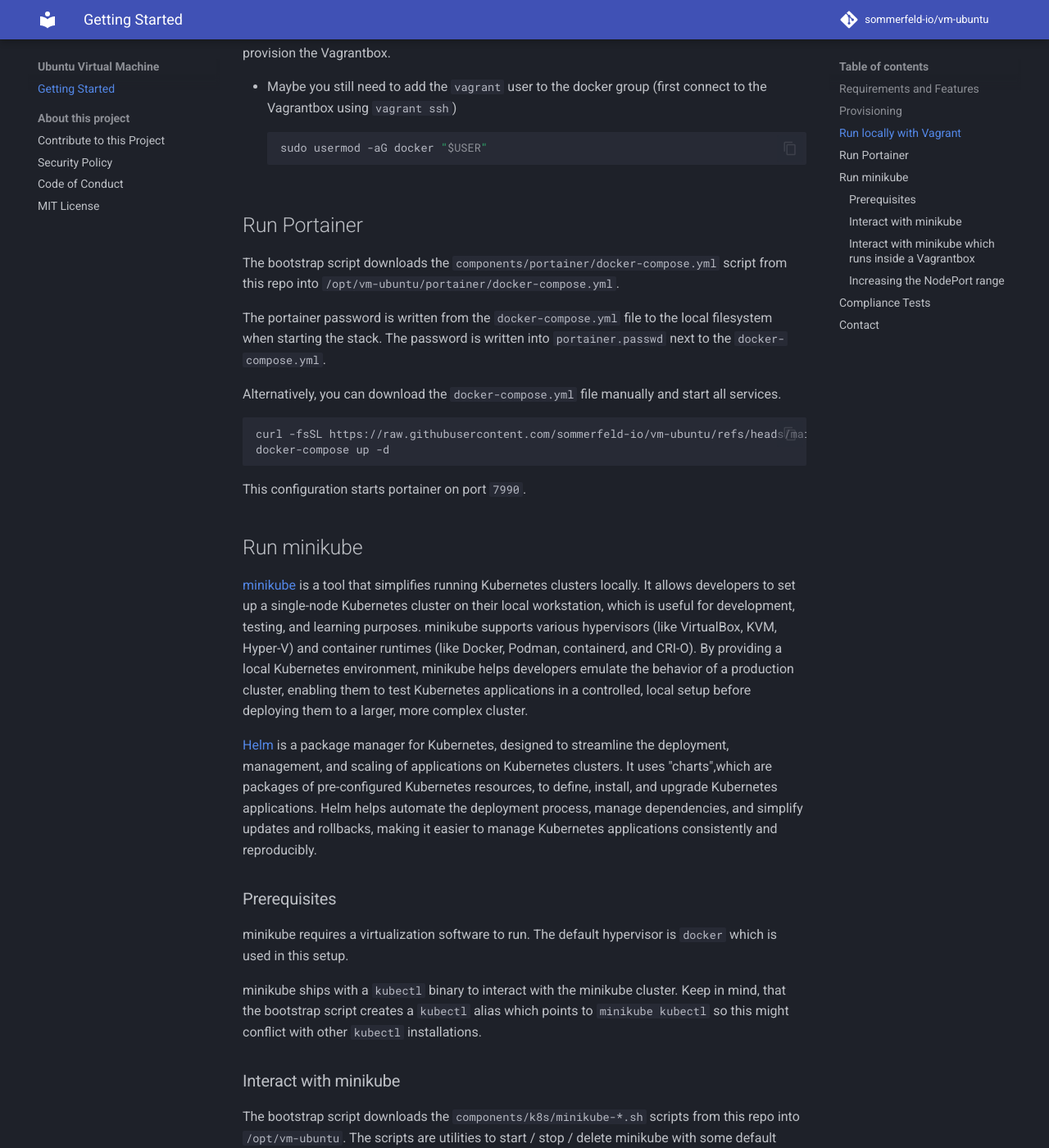
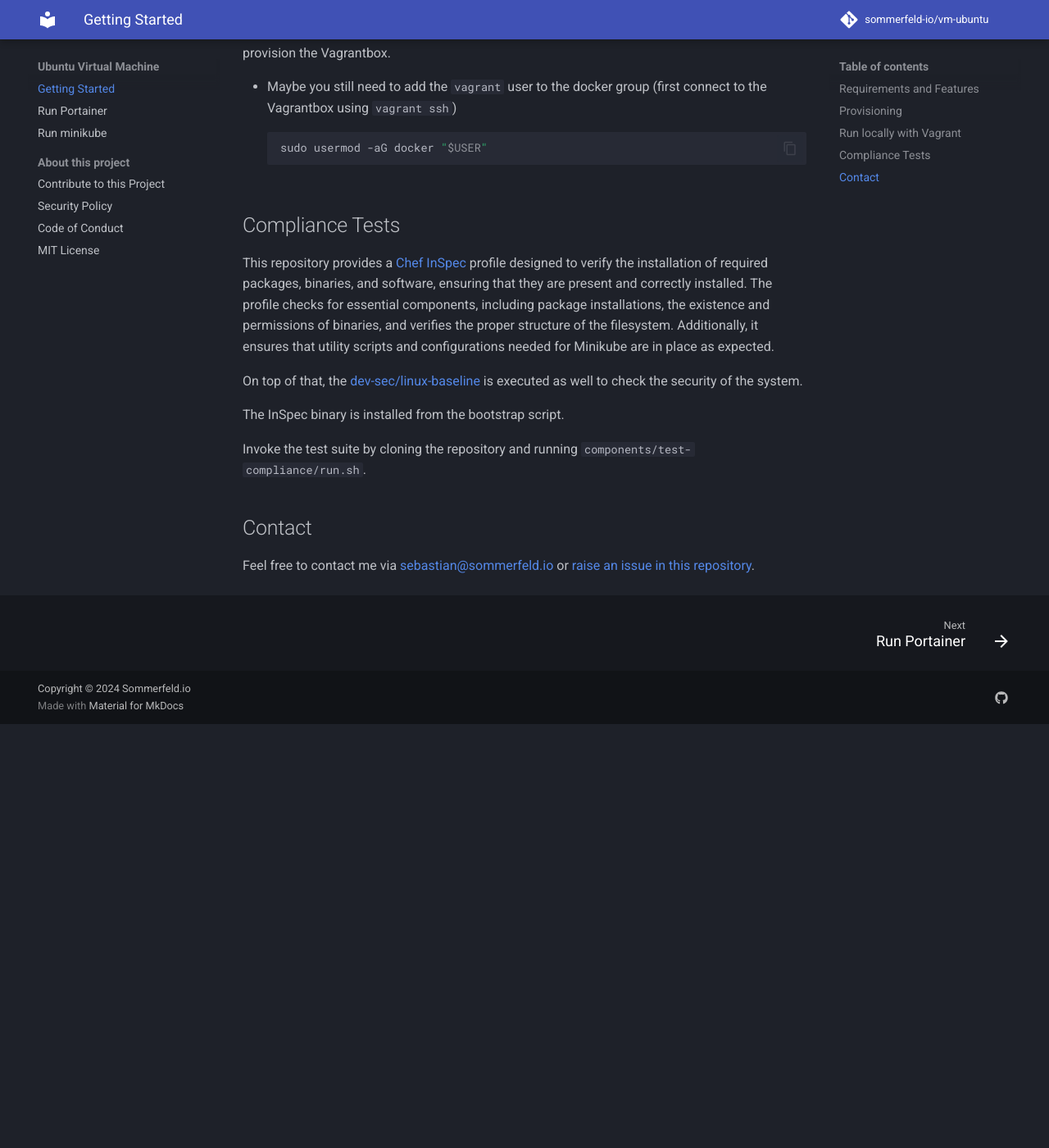
Before and after one commit to sommerfeld-io/vm-ubuntu-desktop, an MkDocs documentation site: the page built from docs/index.md, in a window 1280 px wide and 1400 px high, scrolled down 1212 px. Shown: the whole window at 82% size. Built offline with MkDocs 1.6.1 and Material for MkDocs 9.7.7, drawn with Linux system fonts in a browser that asks for light colours; comment, search, counter and statistics services are not loaded; after the commit the page ends 2095 px from its top, so only the background shows below that; some of the changed text lies outside the part shown.

Commit message:
docs: re-organize pages and nav

````diff
--- a/docs/index.md
+++ b/docs/index.md
@@ -40,86 +40,6 @@ To test the provisioning scripts locally, you can use Vagrant. The `Vagrantfile`
     sudo usermod -aG docker "$USER"
     ```
 
-## Run Portainer
-The bootstrap script downloads the `components/portainer/docker-compose.yml` script from this repo into `/opt/vm-ubuntu/portainer/docker-compose.yml`.
-
-The portainer password is written from the `docker-compose.yml` file to the local filesystem when starting the stack. The password is written into `portainer.passwd` next to the `docker-compose.yml`.
-
-Alternatively, you can download the `docker-compose.yml` file manually and start all services.
-
-```bash
-curl -fsSL https://raw.githubusercontent.com/sommerfeld-io/vm-ubuntu/refs/heads/main/components/portainer/docker-compose.yml -o docker-compose.yml
-docker-compose up -d
-```
-
-This configuration starts portainer on port `7990`.
-
-## Run minikube
-[minikube](https://minikube.sigs.k8s.io) is a tool that simplifies running Kubernetes clusters locally. It allows developers to set up a single-node Kubernetes cluster on their local workstation, which is useful for development, testing, and learning purposes. minikube supports various hypervisors (like VirtualBox, KVM, Hyper-V) and container runtimes (like Docker, Podman, containerd, and CRI-O). By providing a local Kubernetes environment, minikube helps developers emulate the behavior of a production cluster, enabling them to test Kubernetes applications in a controlled, local setup before deploying them to a larger, more complex cluster.
-
-[Helm](https://helm.sh) is a package manager for Kubernetes, designed to streamline the deployment, management, and scaling of applications on Kubernetes clusters. It uses "charts",which are packages of pre-configured Kubernetes resources, to define, install, and upgrade Kubernetes applications. Helm helps automate the deployment process, manage dependencies, and simplify updates and rollbacks, making it easier to manage  Kubernetes applications consistently and reproducibly.
-
-### Prerequisites
-minikube requires a virtualization software to run. The default hypervisor is `docker` which is used in this setup.
-
-minikube ships with a `kubectl` binary to interact with the minikube cluster. Keep in mind, that the bootstrap script creates a `kubectl` alias which points to `minikube kubectl` so this might conflict with other `kubectl` installations.
-
-### Interact with minikube
-The bootstrap script downloads the `components/k8s/minikube-*.sh` scripts from this repo into `/opt/vm-ubuntu`. The scripts are utilities to start / stop / delete minikube with some default settings. minikube startup is slightly different depending on whether it is running in a Vagrantbox or not.
-
-```bash
-minikube version
-minikube status
-helm version
-
-# Startup
-minikube start
-
-# Shutdown
-minikube stop
-
-# Destroy
-minikube delete
-
-# Enable addons
-minikube addons enable metrics-server
-minikube addons enable dashboard
-minikube addons enable ingress
-
-# Expose the minikube dashboard
-minikube dashboard
-
-# List pods from all namespaces
-kubectl -- get po -A
-
-# List services from all namespaces
-minikube service list # --namespace apps
-```
-
-### Interact with minikube which runs inside a Vagrantbox
-minikube binds itself to `127.0.0.1` (which represents the localhost from inside the Vagrantbox, not from the host). Requests from the host to the VM are not possible unless the `apiserver.bind-address` is changed.
-
-Make sure the Vagrantbox forwards all needed ports to the host.
-
-```bash
-# Startup inside Vagrantbox
-minikube start --extra-config=apiserver.service-node-port-range=7000-7080 --extra-config=apiserver.bind-address=0.0.0.0
-
-# Expose the minikube dashboard on specified port and without opening the browser
-minikube dashboard --port 7999 --url
-```
-
-Since the dashboard (despite setting the bind address) still only answers to requests from inside the Vagrantbox, you need an SSH tunnel to the dashboard inside the Vagrantbox.
-
-```bash
-vagrant ssh -- -L 7999:localhost:7999
-```
-
-`7999` is the port on the host which tunnels to `localhost:7999` inside the Vagrantbox. The port on the host must be a free port, so it cannot be part of the NodePort range.
-
-### Increasing the NodePort range
-By default, minikube exposes ports `30000-32767`. If this does not work for you, you can adjust the range by using: `minikube start --extra-config=apiserver.service-node-port-range=1024-65535`
-
 ## Compliance Tests
 This repository provides a [Chef InSpec](https://docs.chef.io/inspec) profile designed to verify the installation of required packages, binaries, and software, ensuring that they are present and correctly installed. The profile checks for essential components, including package installations, the existence and permissions of binaries, and verifies the proper structure of the filesystem. Additionally, it ensures that utility scripts and configurations needed for Minikube are in place as expected.
 
--- a/mkdocs.yml
+++ b/mkdocs.yml
@@ -49,6 +49,8 @@ extra:
 
 nav:
   - Getting Started: index.md
+  - portainer.md
+  - minikube.md
   - About this project:
       - about/contribute.md
       - about/security.md
````
Also changed, not shown: other parts of docs/index.md (+1 -1 lines), docs/minikube.md (added, +67 -0 lines), docs/portainer.md (added, +18 -0 lines).
